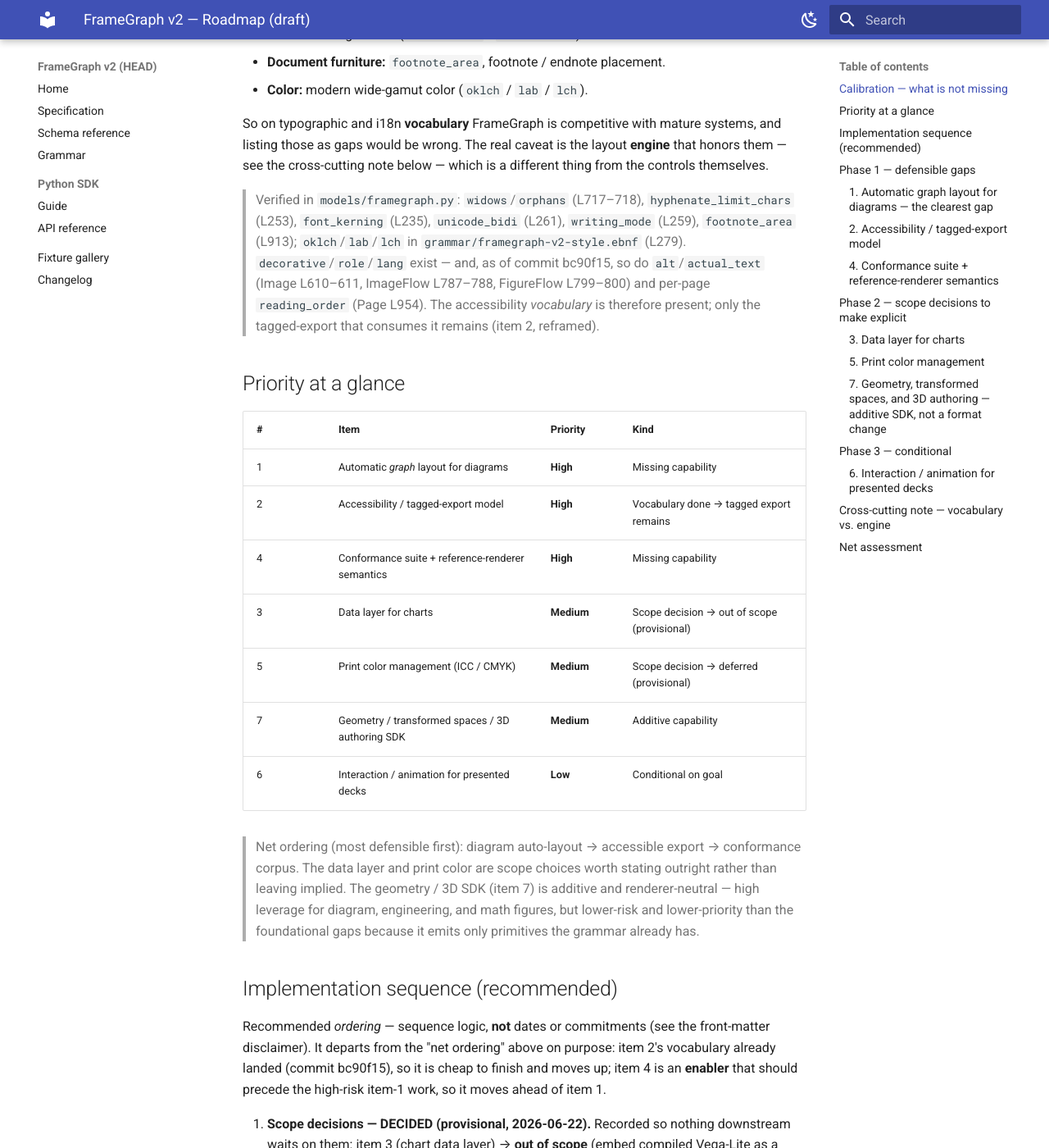
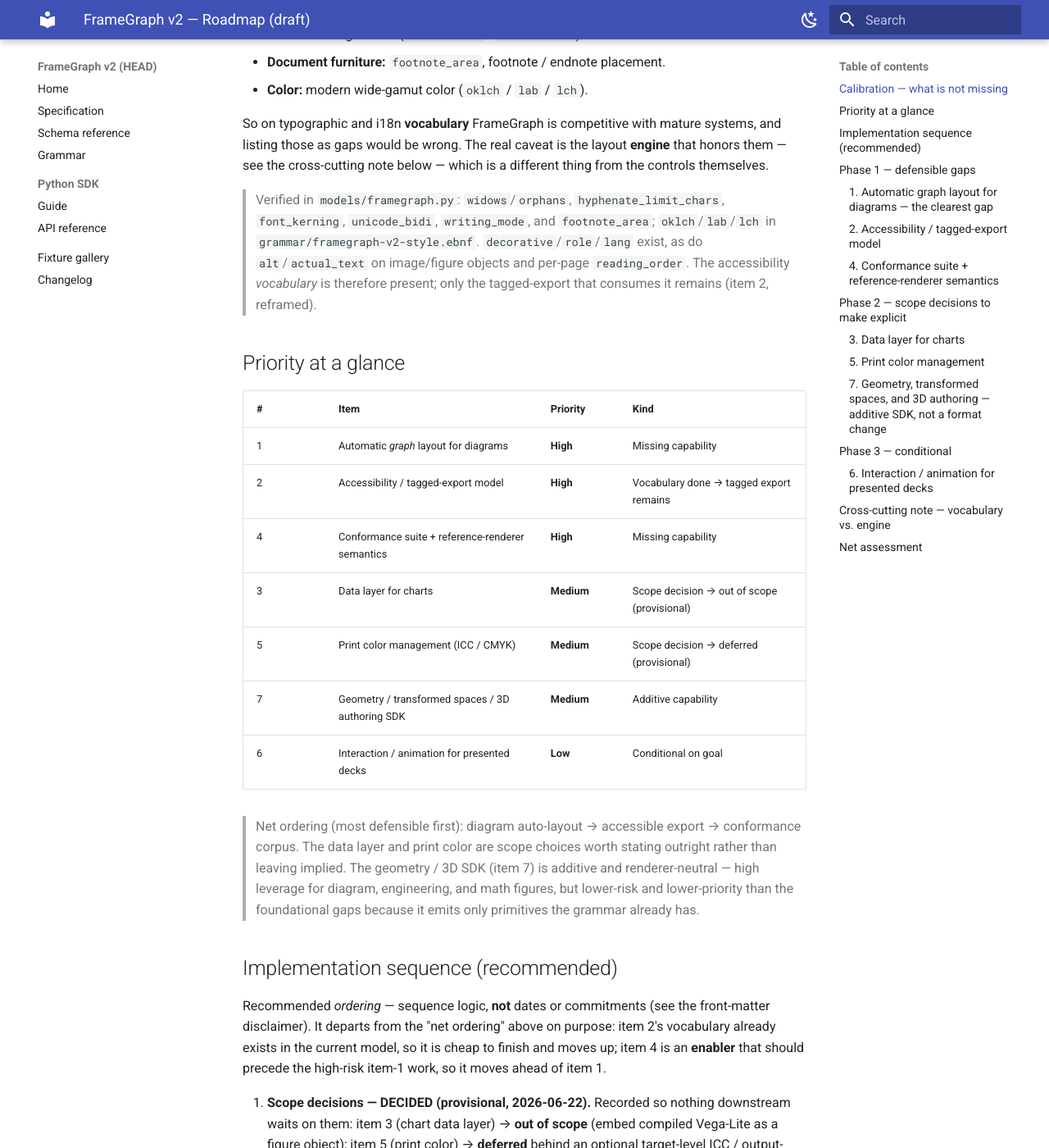
Before and after one commit to pedroanisio/frameforge, an MkDocs documentation site: the page built from docs/roadmap-draft.md, in a window 1280 px wide and 1400 px high, scrolled down 770 px. Shown: the whole window at 82% size. Built offline with MkDocs 1.6.1 and Material for MkDocs 9.7.7, drawn with Linux system fonts in a browser that asks for light colours; some of the changed text lies outside the part shown.

```diff
--- a/docs/roadmap-draft.md
+++ b/docs/roadmap-draft.md
@@ -3,10 +3,9 @@ title: FrameGraph v2 — Roadmap (draft)
 version: 2.2.0
 status: DRAFT / design-target — not commitments
 date: 2026-06-22
-verified_at_commit: bc90f15   # line citations below hold at this commit; re-verify if HEAD has moved
 method: >
   Gaps asserted against the EBNF + checked-in fixtures, then verified against the
-  authoritative Pydantic models (models/framegraph.py, HEAD 2.2.0 @ bc90f15), and benchmarked
+  authoritative Pydantic models (`models/framegraph.py`, HEAD 2.2.0), and benchmarked
   against real specs of analogous systems (Typst, Vega-Lite, D2/dagre/ELK, Mermaid,
   PlantUML, PDF/UA, PDF/X). Item 7 and Appendix A are additionally derived from
   framegraph-v2.ebnf (PathObject, PolylineObject, ConnectorObject.Route, Point) and
@@ -44,8 +43,8 @@ appendix_references:
     Every gap below was checked against `models/framegraph.py` and the grammar at
     HEAD 2.2.0, not asserted from memory. Where the source contradicted the draft
     it was corrected (see item 1's container-layout note, the `uml.*` count, the
-    refreshed line citations for `widows`/`orphans` and `footnote_area`, and item 2,
-    reframed after `alt`/`actual_text`/`reading_order` landed in the model at bc90f15).
+    refreshed model references for `widows`/`orphans` and `footnote_area`, and item 2,
+    reframed after `alt`/`actual_text`/`reading_order` landed in the model).
 
 ## Calibration — what is *not* missing
 
@@ -65,12 +64,11 @@ systems, and listing those as gaps would be wrong. The real caveat is the layout
 **engine** that honors them — see the cross-cutting note below — which is a
 different thing from the controls themselves.
 
-> Verified in `models/framegraph.py`: `widows`/`orphans` (L717–718),
-> `hyphenate_limit_chars` (L253), `font_kerning` (L235), `unicode_bidi` (L261),
-> `writing_mode` (L259), `footnote_area` (L913); `oklch`/`lab`/`lch` in
-> `grammar/framegraph-v2-style.ebnf` (L279). `decorative`/`role`/`lang` exist —
-> and, as of commit bc90f15, so do `alt`/`actual_text` (Image L610–611, ImageFlow
-> L787–788, FigureFlow L799–800) and per-page `reading_order` (Page L954). The
+> Verified in `models/framegraph.py`: `widows`/`orphans`,
+> `hyphenate_limit_chars`, `font_kerning`, `unicode_bidi`, `writing_mode`, and
+> `footnote_area`; `oklch`/`lab`/`lch` in `grammar/framegraph-v2-style.ebnf`.
+> `decorative`/`role`/`lang` exist, as do `alt`/`actual_text` on image/figure
+> objects and per-page `reading_order`. The
 > accessibility *vocabulary* is therefore present; only the tagged-export that
 > consumes it remains (item 2, reframed).
 
@@ -97,7 +95,7 @@ different thing from the controls themselves.
 
 Recommended *ordering* — sequence logic, **not** dates or commitments (see the
 front-matter disclaimer). It departs from the "net ordering" above on purpose:
-item 2's vocabulary already landed (commit bc90f15), so it is cheap to finish and
+item 2's vocabulary already exists in the current model, so it is cheap to finish and
 moves up; item 4 is an **enabler** that should precede the high-risk item-1 work,
 so it moves ahead of item 1.
 
@@ -167,10 +165,9 @@ override.
 
 ### 2. Accessibility / tagged-export model
 
-**Gap (reframed — the authoring surface now exists).** As of commit bc90f15 the
+**Gap (reframed — the authoring surface now exists).** In the current model the
 *vocabulary* is in the model: `decorative`, `role`, `lang`, **`alt`/`actual_text`
-on image and figure objects** (Image L610–611, ImageFlow L787–788, FigureFlow
-L799–800), and a **per-page `reading_order`** over object ids (Page L954). What is
+on image and figure objects**, and a **per-page `reading_order`** over object ids. What is
 still missing is the **consumer**: no exporter maps these into a tagged PDF
 **logical structure tree** — roles, alt text, and a reading order independent of
 visual position. So the fields can be authored, but an accessible artifact cannot
@@ -186,7 +183,7 @@ standard.
 **Fix (export-side, not a format change).** Implement the tagged-export pass: map
 `reading_order` + `role` to a PDF structure tree, `alt`/`actual_text` to element
 alternative text, and `decorative` to PDF artifacts. The authoring fields already
-exist (the model/grammar work landed at bc90f15); what remains is renderer/exporter
+exist in the current model and grammar; what remains is renderer/exporter
 work plus a conformance check that every non-`decorative` object is reachable in
 some page's `reading_order`.
 
```
Also changed, not shown: other parts of docs/roadmap-draft.md (+1 -1 lines), CLAUDE.md (+29 -35 lines), FIXTURE-STATUS.md (+1 -49 lines), README.md (+7 -6 lines), docs/architecture.md (+8 -9 lines), docs/sdk-api.md (+2 -2 lines), mkdocs.yml (+5 -3 lines), 4 other files.
